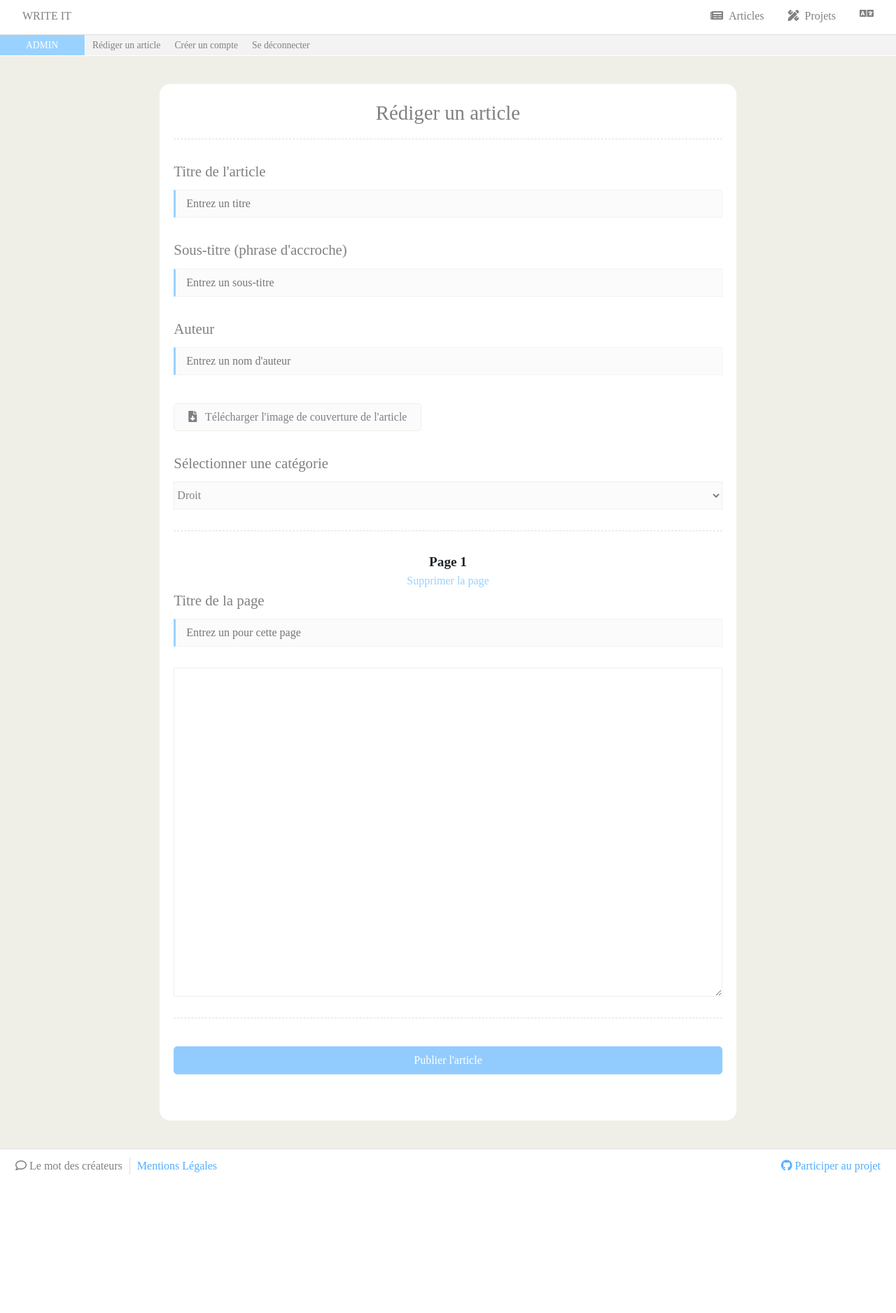
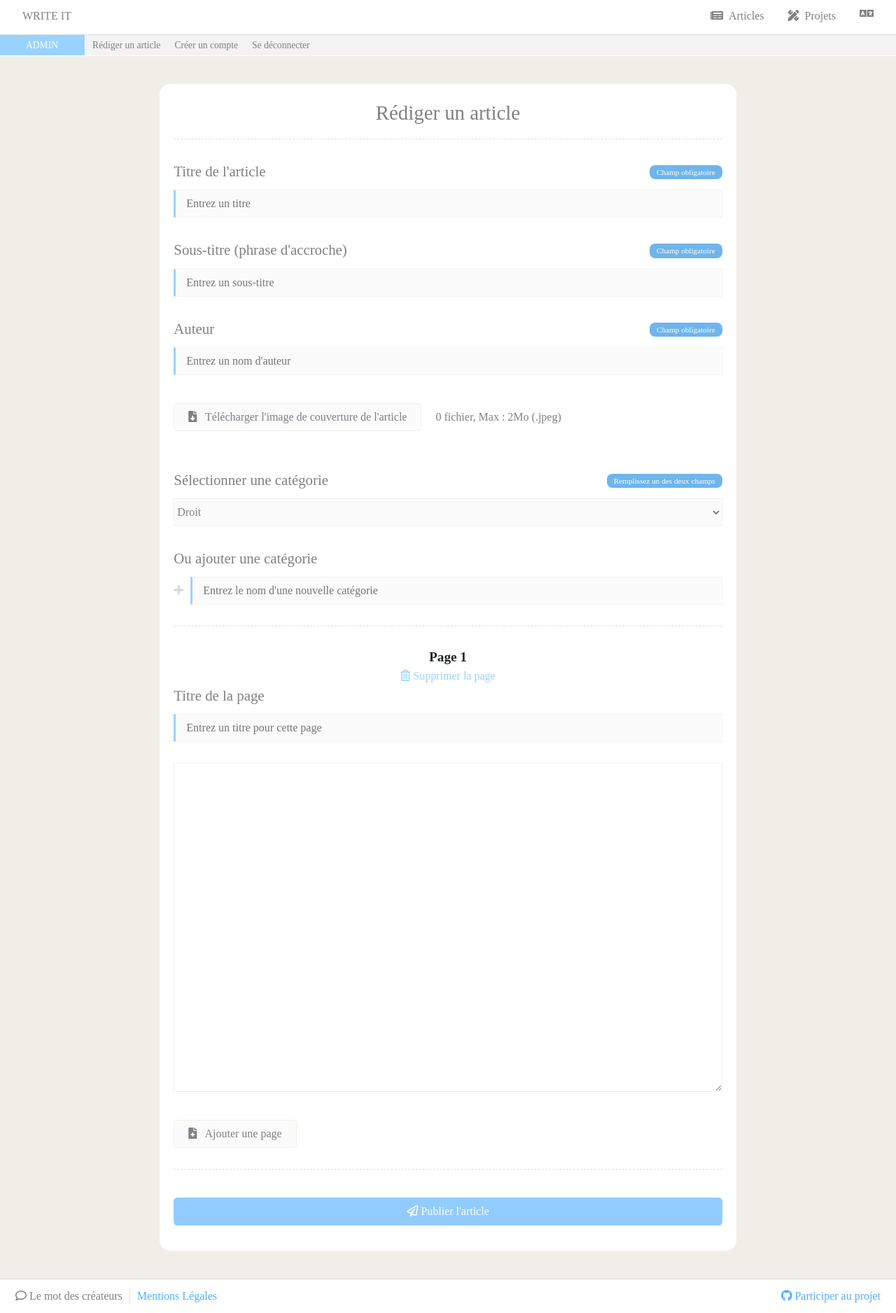
Before and after one commit to NoeFaure/My-Web-Project, a PHP site: page /create_article.php in a window 1280 px wide. Shown: the whole page at 70% size. Before the commit the page ends 1678 px from the top, so only its background shows below. Run offline with PHP 8.4, Linux system fonts and the light colour scheme; the visitor is signed in with stand-in values (Sample User, id 1); some libraries are stand-ins or nearby versions.

Commit message:
create article step 3

```diff
--- a/css/create_article.css
+++ b/css/create_article.css
@@ -15,7 +15,6 @@
 	text-align: left;
 	color: grey;
 	font-weight: 200;
-	width: 100%;
 	margin-bottom: 11px;
 }
 
@@ -28,14 +27,15 @@
 	margin-bottom: 30px;
 	padding: 5px;
 	outline: none;
-	transition: 0.5s;
+	transition: 0.3s;
 	padding-left: 15px;
 	border-left: 3px solid #99d2ff;
 }
 
 .create-article-input:focus
 {
-	border-bottom: 1px solid #92ccff;
+	border: 1px solid #92ccff;
+	border-left: 3px solid #92ccff;
 }
 
 .create-article-title-header
@@ -131,10 +131,11 @@
 	padding-left: 20px;
 	padding-right: 20px;
 	background-color: #92ccff;
+	text-align: center;
 	width: 100%;
 
 	margin-top: 10px;
-	margin-bottom: 30px;
+	margin-bottom: 0px;
 }
 
 .create-article-submit:hover
@@ -164,3 +165,33 @@
 	text-decoration:underline;
 	color: #579bd8;
 }
+
+.create-article-sticker
+{
+	border-radius: 8px;
+	font-size: 0.7em;
+	margin-left: auto;
+	background-color: #6eb5ec;
+	color: white;
+	padding-left: 10px;
+	padding-right: 10px;
+	padding-top: 2px;
+	margin-top: 7px;
+	margin-bottom: 15px;
+}
+
+.create-article-upload-info
+{
+	height: 20px;
+	margin-top: 18px;
+	margin-left: 20px;
+	font-weight: lighter;
+	color: grey;
+}
+
+.plus-icon
+{
+	color: #d6d6d6;
+	line-height: 38px;
+	margin-right: 10px;
+}
--- /dev/null
+++ b/javascript/create_article.js
@@ -0,0 +1,11 @@
+$(document).ready(function(){
+
+	// Add page
+	$("#button-add-page").click(function()
+	{
+		var new_page = $(".create-article-create-page-container:last").clone();
+		new_page.css('display','none');
+
+		new_page.insertAfter($(this).closest('.create-article-create-page-container')).fadeIn();
+  });
+});
--- a/layout/assets.php
+++ b/layout/assets.php
@@ -7,7 +7,10 @@
 <link rel="stylesheet" href="https://use.fontawesome.com/releases/v5.3.1/css/all.css" integrity="sha384-mzrmE5qonljUremFsqc01SB46JvROS7bZs3IO2EmfFsd15uHvIt+Y8vEf7N7fWAU" crossorigin="anonymous">
 
 <!-- jQuery -->
-<script src="https://code.jquery.com/jquery-3.2.1.slim.min.js" integrity="sha384-KJ3o2DKtIkvYIK3UENzmM7KCkRr/rE9/Qpg6aAZGJwFDMVNA/GpGFF93hXpG5KkN" crossorigin="anonymous"></script>
+<script
+  src="https://code.jquery.com/jquery-3.3.1.min.js"
+  integrity="sha256-FgpCb/KJQlLNfOu91ta32o/NMZxltwRo8QtmkMRdAu8="
+  crossorigin="anonymous"></script>
 
 <!-- Bootstrap CDN -->
 <link rel="stylesheet" href="https://stackpath.bootstrapcdn.com/bootstrap/4.1.3/css/bootstrap.min.css" integrity="sha384-MCw98/SFnGE8fJT3GXwEOngsV7Zt27NXFoaoApmYm81iuXoPkFOJwJ8ERdknLPMO" crossorigin="anonymous">
--- a/views/create_article.php
+++ b/views/create_article.php
@@ -15,6 +15,7 @@
 	<link rel="stylesheet" type="text/css" href="../css/create_article.css">
 
 	<!-- JavaScript for create_article -->
+		<script src="../javascript/create_article.js"></script>
 
 </head>
 
@@ -28,39 +29,48 @@
 			<div class="create-article-container">
 				<div class="create-article-title-header">Rédiger un article</div>
 				<form action="#" method="post">
-					<label class="create-article-label">Titre de l'article</label>
+					<div style="display:flex;"><label class="create-article-label">Titre de l'article</label><span class="create-article-sticker">Champ obligatoire</span></div>
 					<input class="create-article-input" type="text" placeholder="Entrez un titre">
 
-					<label class="create-article-label">Sous-titre (phrase d'accroche)</label>
+					<div style="display:flex;"><label class="create-article-label">Sous-titre (phrase d'accroche)</label><span class="create-article-sticker">Champ obligatoire</span></div>
 					<input class="create-article-input" type="text" placeholder="Entrez un sous-titre">
 
-					<label class="create-article-label">Auteur</label>
+					<div style="display:flex;"><label class="create-article-label">Auteur</label><span class="create-article-sticker">Champ obligatoire</span></div>
 					<input class="create-article-input" type="text" placeholder="Entrez un nom d'auteur">
 
-					<label for="file" class="create-article-label-file"><i class="fas fa-file-download"></i> &nbsp; Télécharger l'image de couverture de l'article</label>
-					<input id="file" class="create-article-upload" type="file">
+					<div style="display:flex;"><label for="file" class="create-article-label-file"><i class="fas fa-file-download"></i> &nbsp; Télécharger l'image de couverture de l'article</label><span class="create-article-upload-info">0 fichier, Max : 2Mo (.jpeg)</span></div>
+					<input id="file" class="create-article-upload" type="file"><br>
 
-					<label class="create-article-label">Sélectionner une catégorie</label>
+					<div style="display:flex;"><label class="create-article-label">Sélectionner une catégorie</label><span class="create-article-sticker">Remplissez un des deux champs</span></div>
 					<select class="create-article-select">
 						<option value="Droit">Droit</option>
 						<option value="Informatique">Informatique</option>
 					</select>
 
+					<div style="display:flex;"><label class="create-article-label">Ou ajouter une catégorie</label></div>
+					<div style="display:flex;"><i class="fas fa-plus plus-icon"></i><input class="create-article-input" type="text" placeholder="Entrez le nom d'une nouvelle catégorie"></div>
+
+
 					<div class="create-article-line-spacer"></div>
 
-					<div class="create-article-page-number">Page 1</div>
-					<a><div class="create-article-page-delete">Supprimer la page</div></a>
+					<div class="create-article-create-page-container">
+						<div class="create-article-page-number">Page 1</div>
+						<a><div class="create-article-page-delete"><i class="far fa-trash-alt"></i> Supprimer la page</div></a>
 
-					<div class="create-article-create-page-container">
 						<label class="create-article-label">Titre de la page</label>
-						<input class="create-article-input" type="text" placeholder="Entrez un pour cette page">
+						<input class="create-article-input" type="text" placeholder="Entrez un titre pour cette page">
 
 						<textarea rows="4" cols="50" class="create-article-text-area"></textarea>
 
+						<label for="button-add-page" class="create-article-label-file"><input type="button" id="button-add-page" style="display:none;"><i class="fas fa-file-medical"></i> &nbsp; Ajouter une page</label>
+						<input type="button" id="button-add-page" style="display:none;">
+
 						<div class="create-article-line-spacer"></div>
 
-						<input type="submit" value="Publier l'article" class="create-article-submit">
 					</div>
+
+						<Label for="submit" class="create-article-submit"><i class="far fa-paper-plane"></i> Publier l'article</Label>
+						<input id="submit" type="submit" value="Publier l'article" style="display:none;">
 				</form>
 			</div>
 		</div>
```
